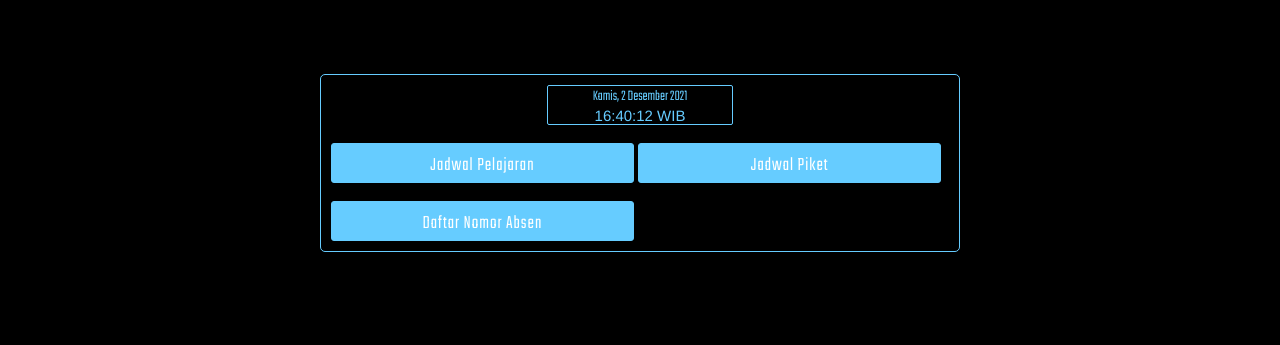
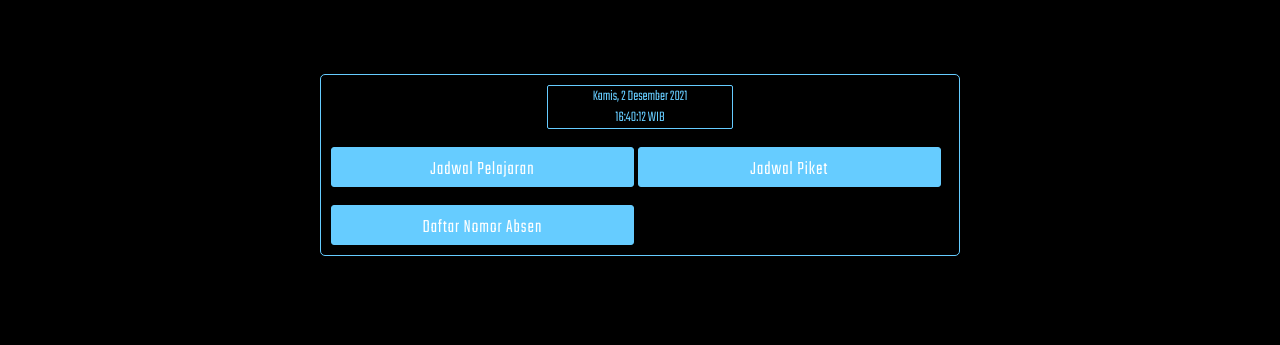
Before and after one commit to ZyxMapLe/webkelas, a PHP site: page / in a window 1280 px wide. Shown: the part 121-466 px from the top of the page. Run offline with PHP 8.4, Linux system fonts and the light colour scheme; some libraries are stand-ins or nearby versions.

Commit message:
Update raflipedia.css

```diff
--- a/css/raflipedia.css
+++ b/css/raflipedia.css
@@ -2,25 +2,14 @@
 
 
 @charset "utf-8";
-@import url('https://fonts.googleapis.com/css2?family=Nunito+Sans:wght@200&display=swap');
-@import url('https://fonts.googleapis.com/css2?family=Arimo&display=swap');
 @import url("https://fonts.googleapis.com/css?family=Roboto:300,400,500,700|Teko:300,400,500");
 *,*:before,*:after {
 	-webkit-box-sizing:border-box;
 	-moz-box-sizing:border-box;
 	box-sizing:border-box;
 }
-* {
-    margin: 0;
-    padding: 0;
-    box-sizing: border-box;
-    font-family: 'Arimo', sans-serif;
-
-
-}
 body {
 	background:#000;
-        background-color: linear-gradient(#EE7752, #E73C7E, #23A6D5, #23D5AB);
 	-webkit-background-size:cover;
 	-moz-background-size:cover;
 	-o-background-size:cover;
```
